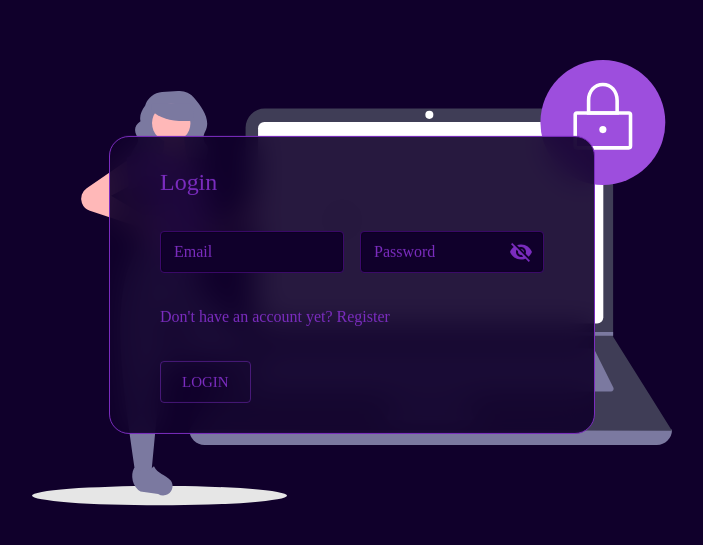
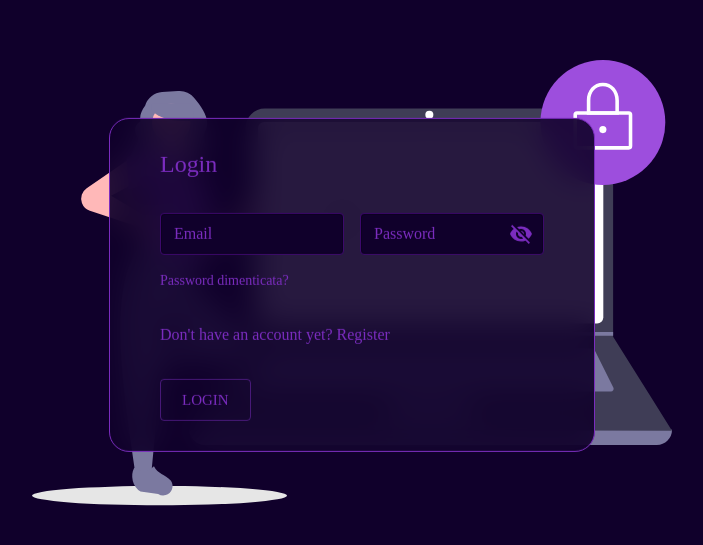
Before and after one commit to francescoVarsa/homeHandler_frontend, a React (Create React App) app: page /login in a window 1280 px wide. Shown: the part 115-660 px from the top of the page, without its empty margins (288-991 px from the left). Built offline with nearby package versions, Linux system fonts and the light colour scheme.

Commit message:
Add a paragraph to reset password

```diff
--- a/src/components/atoms/Paragraph/Paragraph.tsx
+++ b/src/components/atoms/Paragraph/Paragraph.tsx
@@ -4,12 +4,20 @@ import { Colors } from "../../../types/types";
 type ParagraphProps = {
   color?: Colors;
   text: string;
+  small?: boolean;
 };
 
-export default function Paragraph({ color = "white", text }: ParagraphProps) {
+export default function Paragraph({
+  color = "white",
+  text,
+  small,
+}: ParagraphProps) {
   const theme = useTheme();
   return (
-    <Typography variant="body1" color={theme.palette[color].main}>
+    <Typography
+      variant={small ? "body2" : "body1"}
+      color={theme.palette[color].main}
+    >
       {text}
     </Typography>
   );
--- a/src/components/molecules/SignInForm/SignInForm.tsx
+++ b/src/components/molecules/SignInForm/SignInForm.tsx
@@ -1,5 +1,6 @@
 import { Visibility, VisibilityOff } from "@mui/icons-material";
 import {
+  Box,
   FormControl,
   FormHelperText,
   Grid,
@@ -14,6 +15,7 @@ import { Controller, useForm } from "react-hook-form";
 import { useTranslation } from "react-i18next";
 import Title from "../../atoms/Title/Title";
 import styles from "./../../organisms/AuthForm/AuthForm.module.scss";
+import Paragraph from "../../atoms/Paragraph/Paragraph";
 
 type SignInSchema = {
   email: string;
@@ -156,6 +158,13 @@ export const SignInForm = forwardRef((_, ref) => {
             }}
           />
         </Grid>
+        <Box paddingTop={2} paddingLeft={2}>
+          <Paragraph
+            small={true}
+            color={"purple"}
+            text={"Password dimenticata?"}
+          />
+        </Box>
       </Grid>
     </>
   );
--- a/src/components/organisms/AuthForm/AuthForm.tsx
+++ b/src/components/organisms/AuthForm/AuthForm.tsx
@@ -60,7 +60,7 @@ export default function AuthForm({ formType, authHandler }: AuthFormProps) {
           />{" "}
         </Link>
       </Grid>
-      <Grid item md={12}>
+      <Grid item md={12} display={"flex"}>
         <Button
           type={"submit"}
           variant={"outlined"}
```
